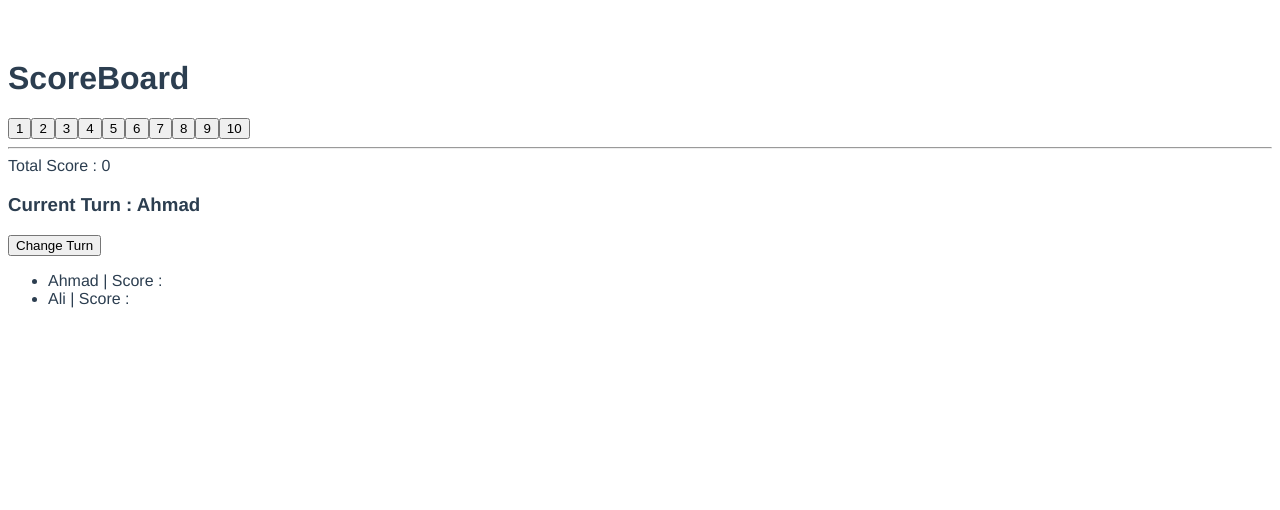
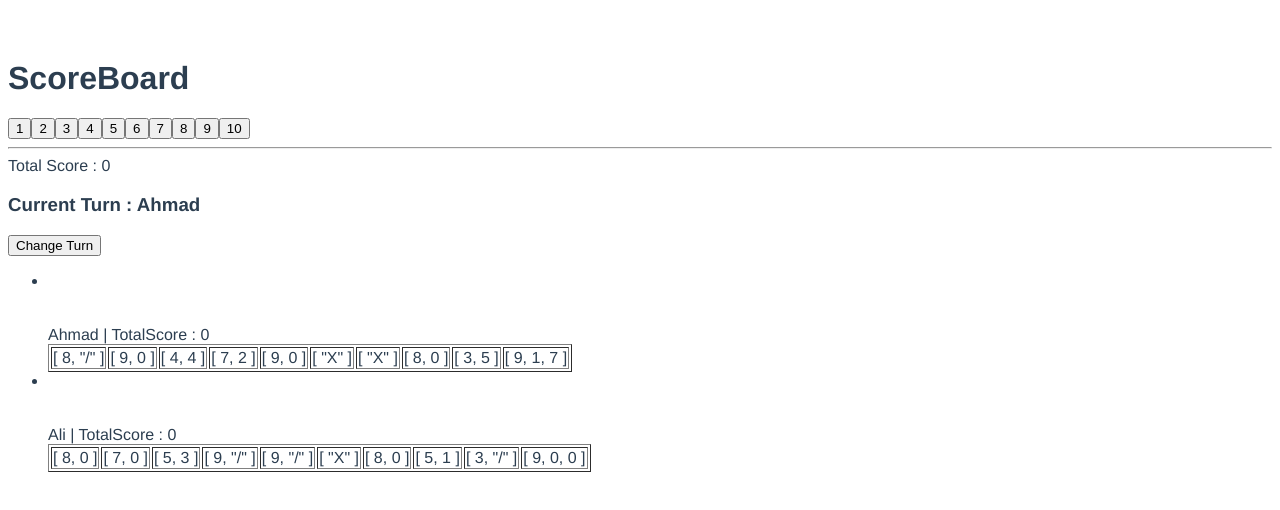
Before and after one commit to naumanahmed19/ten-pin-bowling, a Vue app: page / in a window 1280 px wide. Shown: the top 510 px of the page. Built offline with nearby package versions, Linux system fonts and the light colour scheme.

Commit message:
enh(game): added dummy data and methods

```diff
--- a/src/App.vue
+++ b/src/App.vue
@@ -2,10 +2,17 @@
   <ScoreBoard />
   <h3>Current Turn : {{players[currentPlayer].name}}</h3>
   <button @click="changeTurn(1)">Change Turn</button>
-
   <ul>
       <li v-for="(player,index) in players" :key="index">
-        {{player.name}} | Score : {{getScore(index)}}
+        <br> <br> <br>
+        {{player.name}} | TotalScore : {{getScore(index)}}
+        <table border="1">
+          <tr>
+            <td v-for="(fram,index) in player.frames" :key="index" >
+                {{fram}}
+            </td>
+          </tr>
+        </table>
       </li>
   </ul>
 </template>
@@ -23,14 +30,13 @@ export default {
       currentPlayer : 0,
       players: [
       {
-
         name: 'Ahmad',
-        score: [],
+        frames:[[8,'/'],[9,0],[4,4],[7,2],[9,0],['X'],['X'],[8,0],[3,5],[9,1,7]]
       },
       {
 
         name: 'Ali',
-        score: [],
+        frames:[[8,0],[7,0],[5,3],[9,'/'],[9,'/'],['X'],[8,0],[5,1],[3,'/'],[9,0,0]],
       }
     ],
     }
@@ -42,16 +48,23 @@ export default {
     },
 
     updateScore(s){
-      this.players[this.currentPlayer].score.push(s)
+      this.players[this.currentPlayer].frames.push(s)
     },
 
     getScore(index){
-      let playerScore = this.players[index].score;
+      let playerScore = this.players[index].frames;
       return this.calculateScore(playerScore);
     },
 
-    calculateScore(score){
-      //calculate score here.
+    calculateScore(frames){
+      let finalScore = 0;
+      frames.forEach(element => {
+      });
+      return finalScore;
+    },
+
+    calculeFrameScore(frame){
+
     }
   },
 }
```
